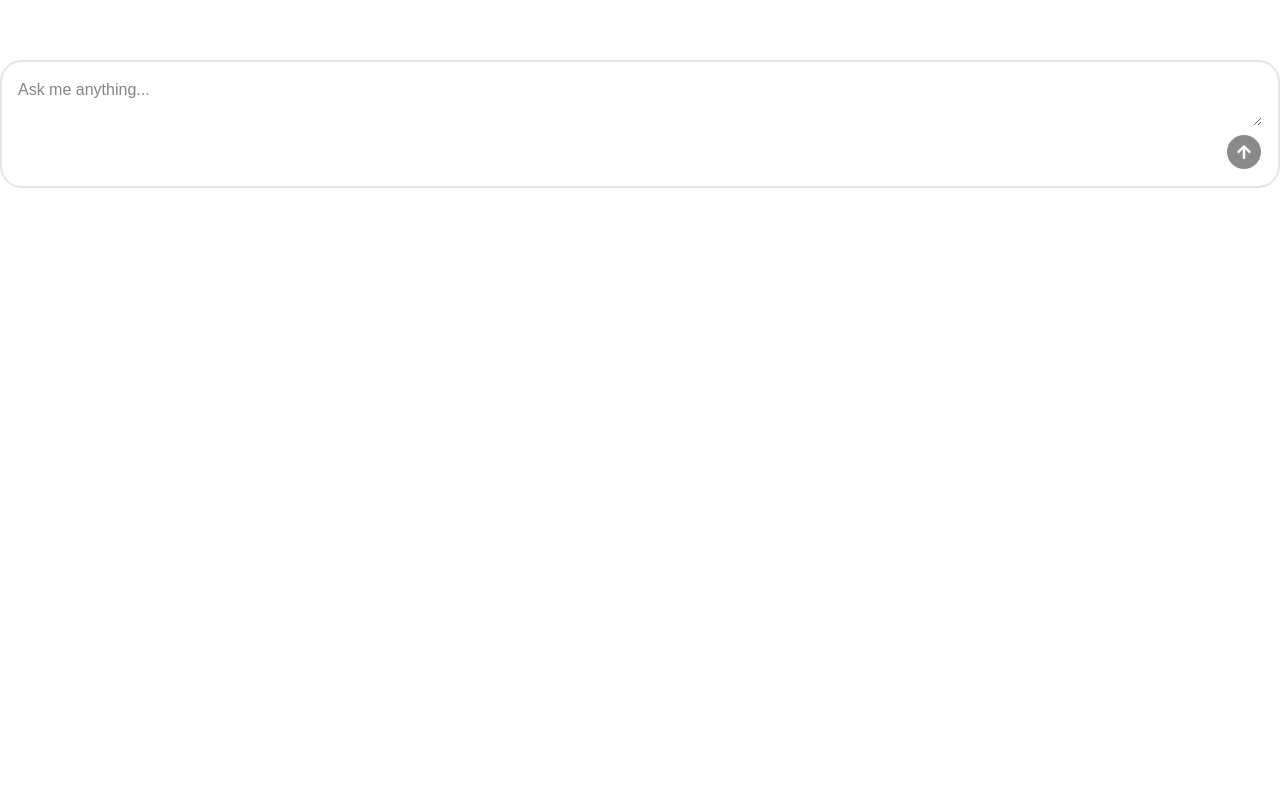
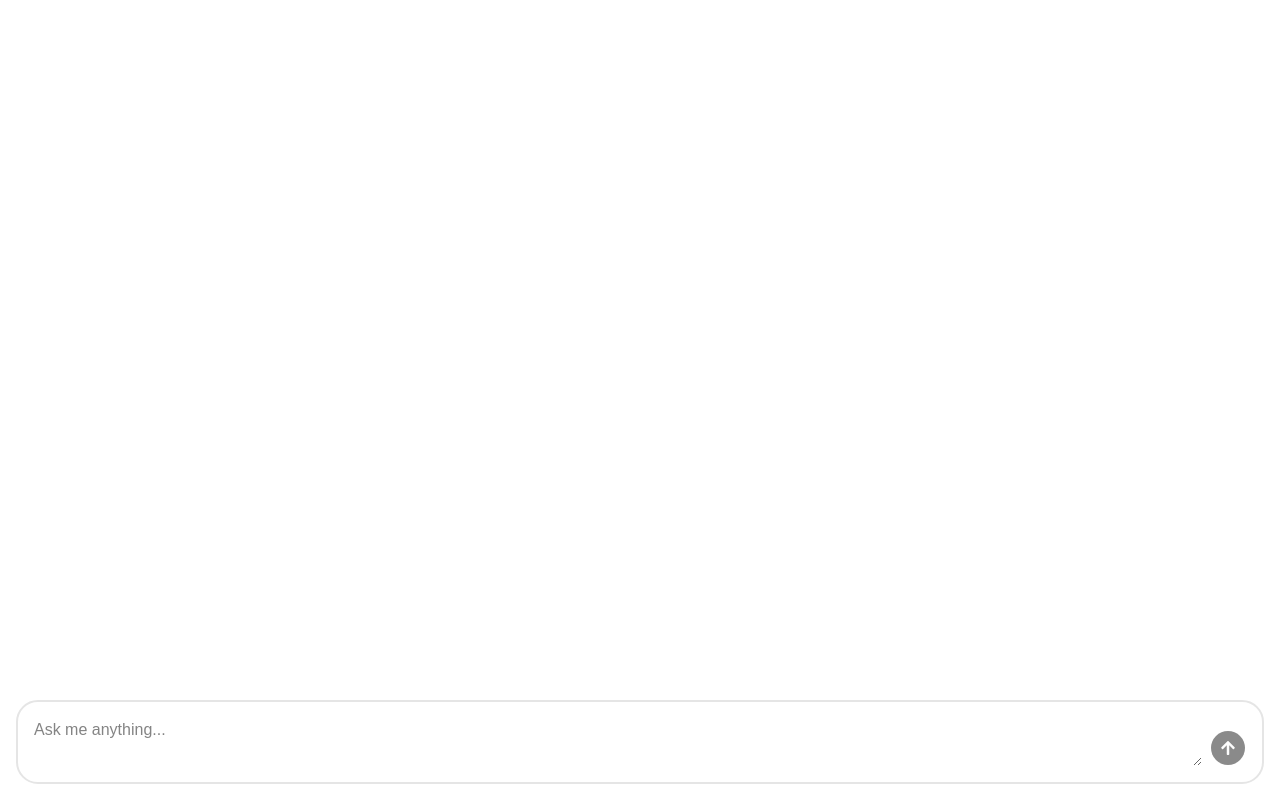
Before and after one commit to priyanka0494/my-ai-chatbot, a React (Vite) app in the folder packages/client/: page / in a window 1280 px wide. Built offline with nearby package versions, Linux system fonts and the light colour scheme.

Commit message:
fixing textarea to bottom, improved scrolling

```diff
--- a/packages/client/src/App.tsx
+++ b/packages/client/src/App.tsx
@@ -2,7 +2,7 @@ import ChatBot from "@/components/ChatBot";
 
 function App() {
   return (
-    <div>
+    <div className={"p-4 h-screen w-full"}>
       <ChatBot />
     </div>
   );
--- a/packages/client/src/components/ChatBot.tsx
+++ b/packages/client/src/components/ChatBot.tsx
@@ -20,21 +20,21 @@ type Message = {
 
 const ChatBot = () => {
   const [messages, setMessages] = useState<Message[]>([]);
-  const [isBotTypipng, setIsBotTyping] = useState(false);
+  const [isBotTyping, setIsBotTyping] = useState(false);
   const conversationId = useMemo(() => crypto.randomUUID(), []);
-  const formRef = useRef<HTMLFormElement | null>(null);
+  const lastMessageRef = useRef<HTMLDivElement | null>(null);
   const { register, handleSubmit, reset, formState } = useForm<FormData>();
 
   useEffect(() => {
-    if (formRef.current) {
-      formRef.current?.scrollIntoView({ behavior: "smooth" });
+    if (lastMessageRef.current) {
+      lastMessageRef.current?.scrollIntoView({ behavior: "smooth" });
     }
   }, [messages]);
 
   const onSubmit = async ({ prompt }: FormData) => {
     setMessages((prev) => [...prev, { content: prompt, role: "user" }]);
     setIsBotTyping(true);
-    reset();
+    reset({ prompt: "" });
     const { data } = await axios.post<ChatResponse>("/api/chat", {
       prompt,
       conversationId,
@@ -52,17 +52,18 @@ const ChatBot = () => {
   };
 
   return (
-    <div className="mt-5">
-      <div className="flex flex-col gap-3 mb-10">
+    <div className="flex flex-col h-full">
+      <div className="flex flex-col flex-1 gap-3 mb-10 overflow-y-auto">
         {messages.map((message, index) => (
-          <p
+          <div
             key={index}
+            ref={index === messages.length - 1 ? lastMessageRef : null}
             className={`px-3 py-1 rounded-xl ${message.role === "user" ? "bg-blue-600 text-white self-end" : "bg-gray-100 text-black self-start"}`}
           >
             <ReactMarkdown>{message.content}</ReactMarkdown>
-          </p>
+          </div>
         ))}
-        {isBotTypipng && (
+        {isBotTyping && (
           <div
             className={"flex self-start gap-1 px-3 py-3 bg-gray-200 rounded-xl"}
           >
@@ -73,18 +74,17 @@ const ChatBot = () => {
         )}
       </div>
       <form
-        className="flex flex-col gap-2 p-4 items-end border-2 rounded-3xl"
+        className="flex  gap-2 p-4 items-end border-2 rounded-3xl"
         onSubmit={handleSubmit(onSubmit)}
         onKeyDown={handleKeyDown}
-        ref={formRef}
       >
         <textarea
           className="w-full focus:outline-0"
           placeholder="Ask me anything..."
+          autoFocus
           {...register("prompt", {
             required: true,
-            validate: (value) =>
-              value.trim() !== "" || "Prompt cannot be empty",
+            validate: (value) => value.trim() !== "",
           })}
         />
         <Button
```
